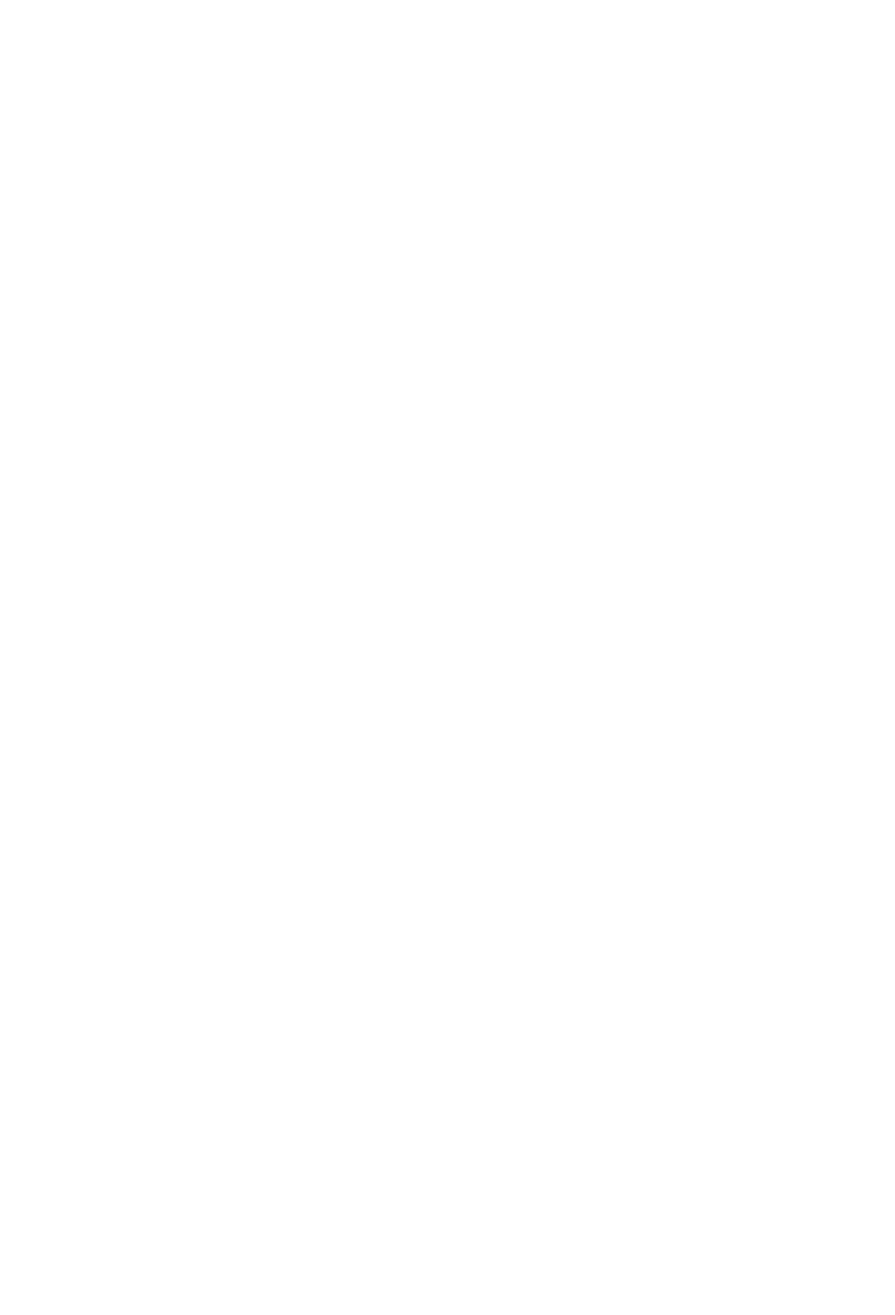
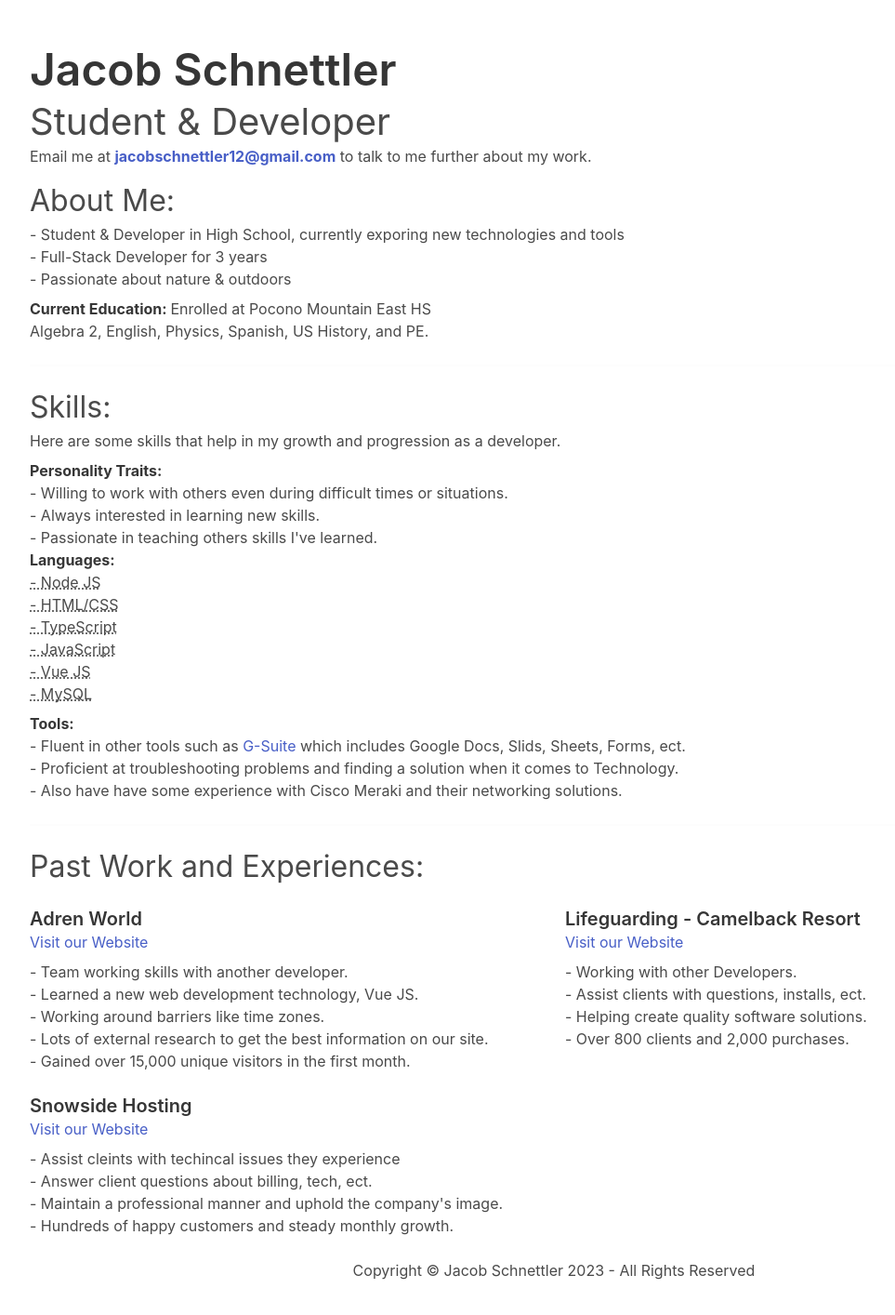
Before and after one commit to AdrenWRLD/personal-portfolio, a React (Create React App) app: page /resume in a window 1280 px wide. Before the commit this address had no page. Shown: the top 1414 px of the page at 93% size, without its empty margins (44-1007 px from the left). Before the commit the page ends 800 px from the top, so only its background shows below. Built offline with nearby package versions, Linux system fonts and the light colour scheme.

Commit message:
portfolio updates

```diff
--- a/package.json
+++ b/package.json
@@ -10,6 +10,7 @@
     "react": "^18.2.0",
     "react-bootstrap": "^2.7.1",
     "react-dom": "^18.2.0",
+    "react-helmet": "^6.1.0",
     "react-router-dom": "^6.3.0",
     "react-scripts": "5.0.1",
     "web-vitals": "^2.1.4"
--- a/src/App.js
+++ b/src/App.js
@@ -11,7 +11,12 @@ function App() {
 				justifyContent: 'center',
 			}}
 		>
-			<header style={{ width: '500px', marginTop: '3.5vh' }}>
+			<header
+				style={{
+					width: '500px',
+					marginTop: '3.5vh',
+				}}
+			>
 				<div className='text-center' style={{ padding: '25px' }}>
 					<img src={Config.avatar} style={{ borderRadius: '100%' }} />
 
@@ -40,6 +45,17 @@ function App() {
 							}}
 						>
 							<i className='fas fa-envelope-square'></i>
+						</a>
+
+						<a
+							href='/resume'
+							style={{
+								fontSize: '35px',
+								padding: '5px',
+								color: 'black',
+							}}
+						>
+							<i className='fas fa-file-user'></i>
 						</a>
 					</div>
 				</div>
@@ -127,7 +143,13 @@ function App() {
 						Projects
 					</p>
 
-					<div style={{ width: '500px', paddingTop: '15px' }}>
+					<div
+						style={{
+							width: '500px',
+							paddingTop: '15px',
+							paddingBottom: '35px',
+						}}
+					>
 						{Config.projects.map((project) => (
 							<Link
 								className='btn btn-primary'
--- a/src/index.js
+++ b/src/index.js
@@ -9,6 +9,8 @@ import { Config } from './config';
 
 import App from './App';
 
+import Resume from './pages/resume';
+
 const root = ReactDOM.createRoot(document.getElementById('root'));
 
 root.render(
@@ -16,6 +18,8 @@ root.render(
 		<BrowserRouter>
 			<Routes>
 				<Route path='/' element={<App />} />
+
+				<Route path='/resume' element={<Resume />} />
 
 				{Config.projects.map((project) => (
 					<Route
--- a/src/pages/index.js
+++ b/src/pages/index.js
@@ -2,3 +2,4 @@ export * from './java';
 export * from './world';
 export * from './tracker';
 export * from './security';
+export * from './resume'
--- /dev/null
+++ b/src/pages/resume.jsx
@@ -0,0 +1,205 @@
+import { Helmet } from 'react-helmet';
+
+const Resume = () => (
+	<div>
+		<Helmet>
+			<link
+				rel='stylesheet'
+				href='https://cdn.jsdelivr.net/npm/bulma@0.9.0/css/bulma.min.css'
+			/>
+		</Helmet>
+
+		<body data-new-gr-c-s-check-loaded='14.1107.0' data-gr-ext-installed=''>
+			<section class='section'>
+				<div class='container'>
+					<h1 class='title is-1 text-focus-in'>Jacob Schnettler</h1>
+					<h2 class='subtitle is-2 text-focus-in mb-0'>
+						Student &amp; Developer
+					</h2>
+					<p class='text-focus-in mb-4'>
+						Email me at{' '}
+						<strong>
+							<a href='mailto:jacobschnettler12@gmail.com'>
+								jacobschnettler12@gmail.com
+							</a>
+						</strong>{' '}
+						to talk to me further about my work.
+					</p>
+					<h2 class='subtitle is-3 text-focus-in2 mb-1'>About Me:</h2>
+					<p class='text-focus-in2'></p>
+					<ul class='mb-2'>
+						<li>
+							- Student &amp; Developer in High School, currently
+							exporing new technologies and tools
+						</li>
+						<li>- Full-Stack Developer for 3 years</li>
+						<li>- Passionate about nature &amp; outdoors</li>
+					</ul>
+					<strong>Current Education: </strong>Enrolled at Pocono
+					Mountain East HS
+					<br />
+					Algebra 2, English, Physics, Spanish, US History, and PE.
+					<p></p>
+					<hr />
+					<h2 class='subtitle is-3 text-focus-in3 mb-1'>Skills:</h2>
+					<p class='text-focus-in2 mb-2'>
+						Here are some skills that help in my growth and
+						progression as a developer.
+					</p>
+					<strong>Personality Traits:</strong>
+					<ul>
+						<li>
+							- Willing to work with others even during difficult
+							times or situations.
+						</li>
+						<li>- Always interested in learning new skills.</li>
+						<li>
+							- Passionate in teaching others skills I've learned.
+						</li>
+					</ul>
+					<strong>Languages:</strong>
+					<ul class='mb-2'>
+						<li>
+							<abbr title='Server-Side JavaScript Executor'>
+								- Node JS
+							</abbr>
+						</li>
+						<li>
+							<abbr title='Hyper Text Markup Language/Cascading Style Sheets'>
+								- HTML/CSS
+							</abbr>
+						</li>
+						<li>
+							<abbr title='TypeScript'>- TypeScript</abbr>
+						</li>
+						<li>
+							<abbr title='JavaScript'>- JavaScript</abbr>
+						</li>
+						<li>
+							<abbr title='Vue JS'>- Vue JS</abbr>
+						</li>
+						<li>
+							<abbr title='Structured Query Language'>
+								- MySQL
+							</abbr>
+						</li>
+					</ul>
+					<strong>Tools:</strong>
+					<ul>
+						<li>
+							- Fluent in other tools such as{' '}
+							<a
+								href='https://workspace.google.com/'
+								target='_blank'
+							>
+								G-Suite
+							</a>{' '}
+							which includes Google Docs, Slids, Sheets, Forms,
+							ect.
+						</li>
+						<li>
+							- Proficient at troubleshooting problems and finding
+							a solution when it comes to Technology.
+						</li>
+						<li>
+							- Also have have some experience with Cisco Meraki
+							and their networking solutions.
+						</li>
+					</ul>
+					<hr />
+					<h2 class='subtitle is-3 text-focus-in4'>
+						Past Work and Experiences:
+					</h2>
+					<div class='columns text-focus-in4 is-multiline '>
+						<div class='column is-half'>
+							<h3 class='subtitle is-5 mb-0'>
+								<strong>Adren World</strong>
+							</h3>
+							<a href='https://snapout.nl/' target='_blank'>
+								Visit our Website
+							</a>
+							<ul class='mt-2'>
+								<li>
+									- Team working skills with another
+									developer.
+								</li>
+								<li>
+									- Learned a new web development technology,
+									Vue JS.
+								</li>
+								<li>
+									- Working around barriers like time zones.
+								</li>
+								<li>
+									- Lots of external research to get the best
+									information on our site.
+								</li>
+								<li>
+									- Gained over 15,000 unique visitors in the
+									first month.
+								</li>
+							</ul>
+						</div>
+
+						<div class='column is-half'>
+							<h3 class='subtitle is-5 mb-0'>
+								<strong>Lifeguarding - Camelback Resort</strong>
+							</h3>
+							<a href='https://weblutions.com/' target='_blank'>
+								Visit our Website
+							</a>
+							<ul class='mt-2'>
+								<li>- Working with other Developers.</li>
+								<li>
+									- Assist clients with questions, installs,
+									ect.
+								</li>
+								<li>
+									- Helping create quality software solutions.
+								</li>
+								<li>- Over 800 clients and 2,000 purchases.</li>
+							</ul>
+						</div>
+						<div class='column is-half'>
+							<h3 class='subtitle is-5 mb-0'>
+								<strong>Snowside Hosting</strong>
+							</h3>
+							<a
+								href='https://snowsidehosting.com/'
+								target='_blank'
+							>
+								Visit our Website
+							</a>
+							<ul class='mt-2'>
+								<li>
+									- Assist cleints with techincal issues they
+									experience
+								</li>
+								<li>
+									- Answer client questions about billing,
+									tech, ect.
+								</li>
+								<li>
+									- Maintain a professional manner and uphold
+									the company's image.
+								</li>
+								<li>
+									- Hundreds of happy customers and steady
+									monthly growth.
+								</li>
+							</ul>
+						</div>
+					</div>
+					<center>
+						<p class='text-focus-in4'>
+							Copyright © Jacob Schnettler{' '}
+							{new Date().getFullYear()} - All Rights Reserved
+						</p>
+					</center>
+				</div>
+			</section>
+		</body>
+	</div>
+);
+
+export default Resume;
```
Also changed, not shown: 1 other file (tests, documents, lock files or other folders).
